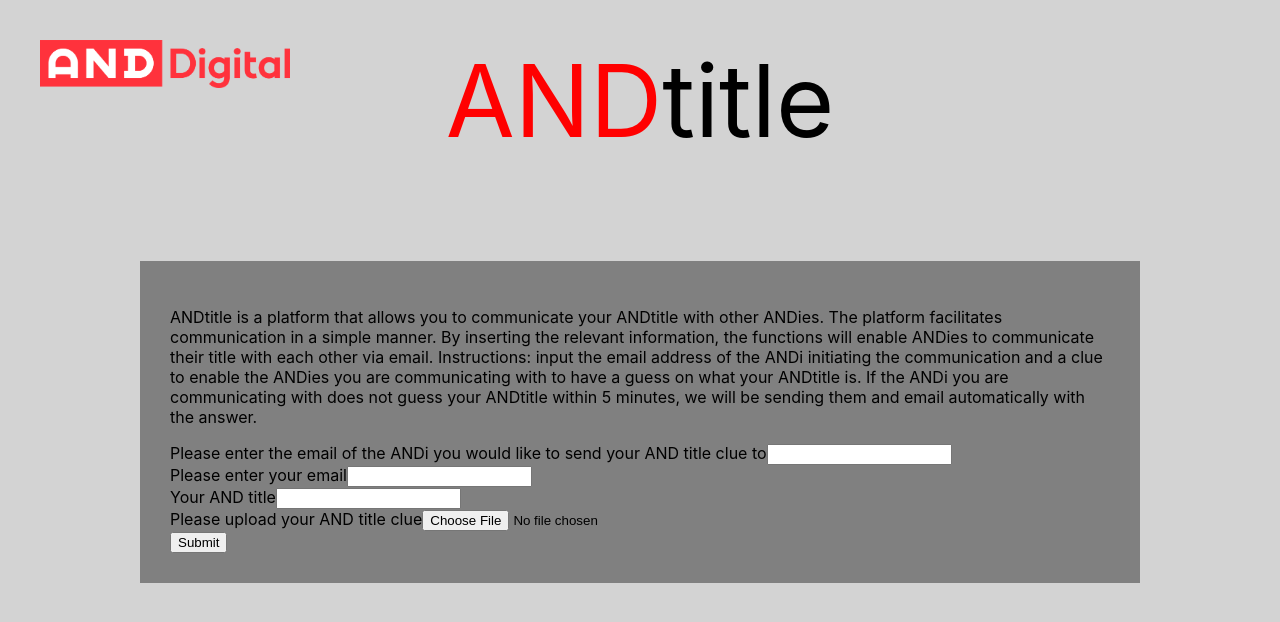
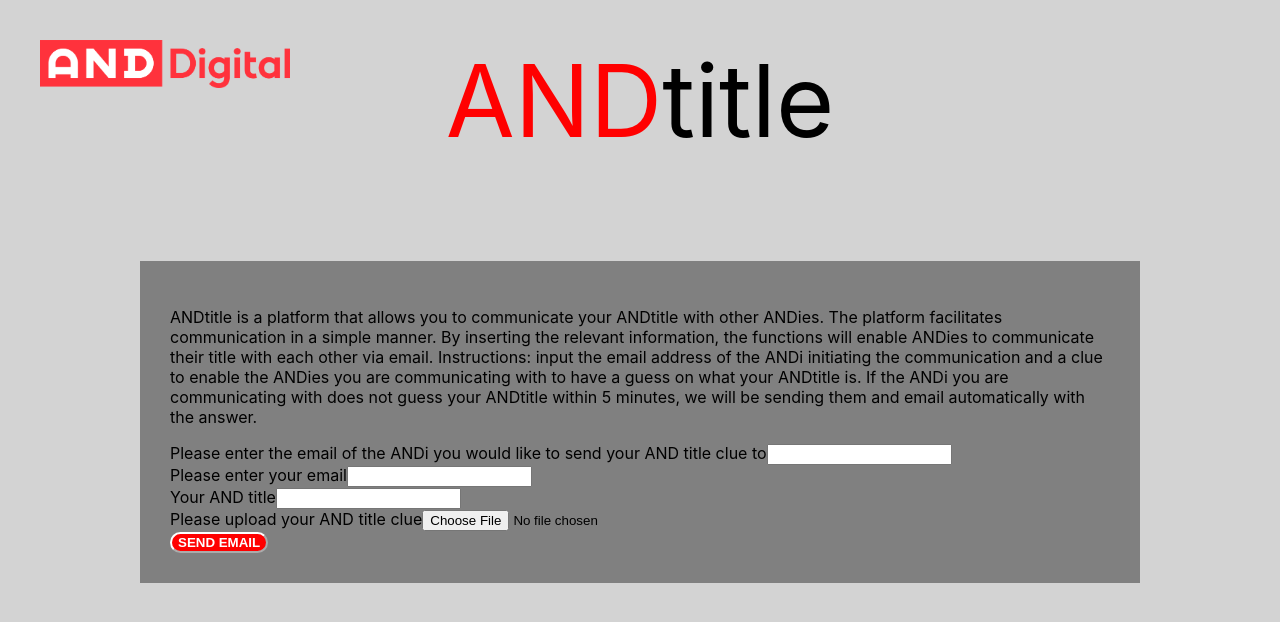
Before and after one commit to sandramolinapalencia/collaboration-challenge, a React (Create React App) app: page / in a window 1280 px wide. Shown: the top 622 px of the page. Built offline with nearby package versions, Linux system fonts and the light colour scheme.

Commit message:
styles button

```diff
--- a/src/App.css
+++ b/src/App.css
@@ -41,3 +41,12 @@
   background-color: grey;
   padding: 30px
 }
+
+#submit-btn {
+  color: white;
+  background-color: red;
+  font-weight: bold;
+  border-radius: 15px;
+  border-color: white;
+  cursor: pointer;
+}
--- a/src/Form.js
+++ b/src/Form.js
@@ -63,7 +63,7 @@
         )}
       </div>
 
-      <input type="submit" />
+      <input type="submit" value="SEND EMAIL" id="submit-btn"/>
     </form>
   );
 };
```
